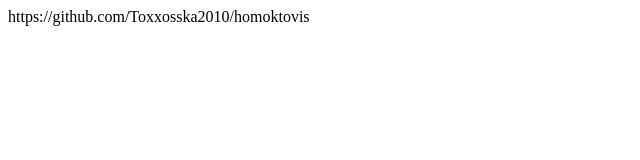
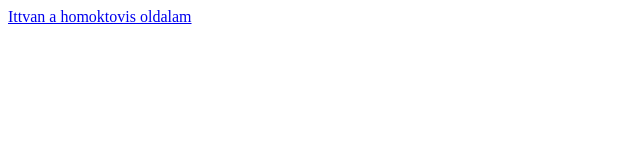
Before and after one commit to Toxxosska2010/homoktovis, a plain HTML site: page index.html in a window 1280 px wide. Shown: the whole page, without its empty margins (0-640 px from the left). Drawn offline with Linux system fonts and the light colour scheme.

Commit message:
Update index.html

```diff
--- a/index.html
+++ b/index.html
@@ -1 +1 @@
-<a>https://github.com/Toxxosska2010/homoktovis</a>
+<a href="https://github.com/Toxxosska2010/homoktovis">Ittvan a homoktovis oldalam</a>
```
